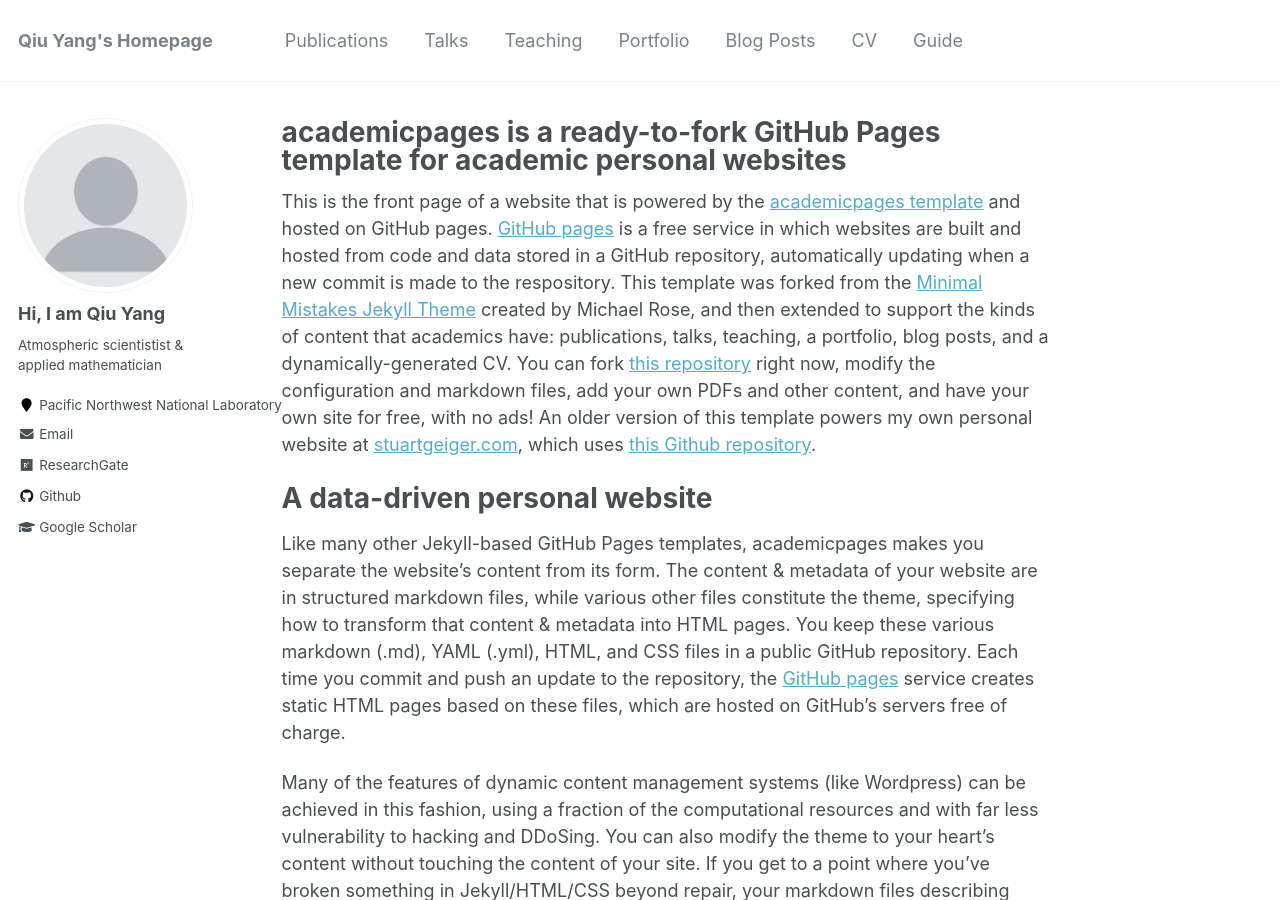
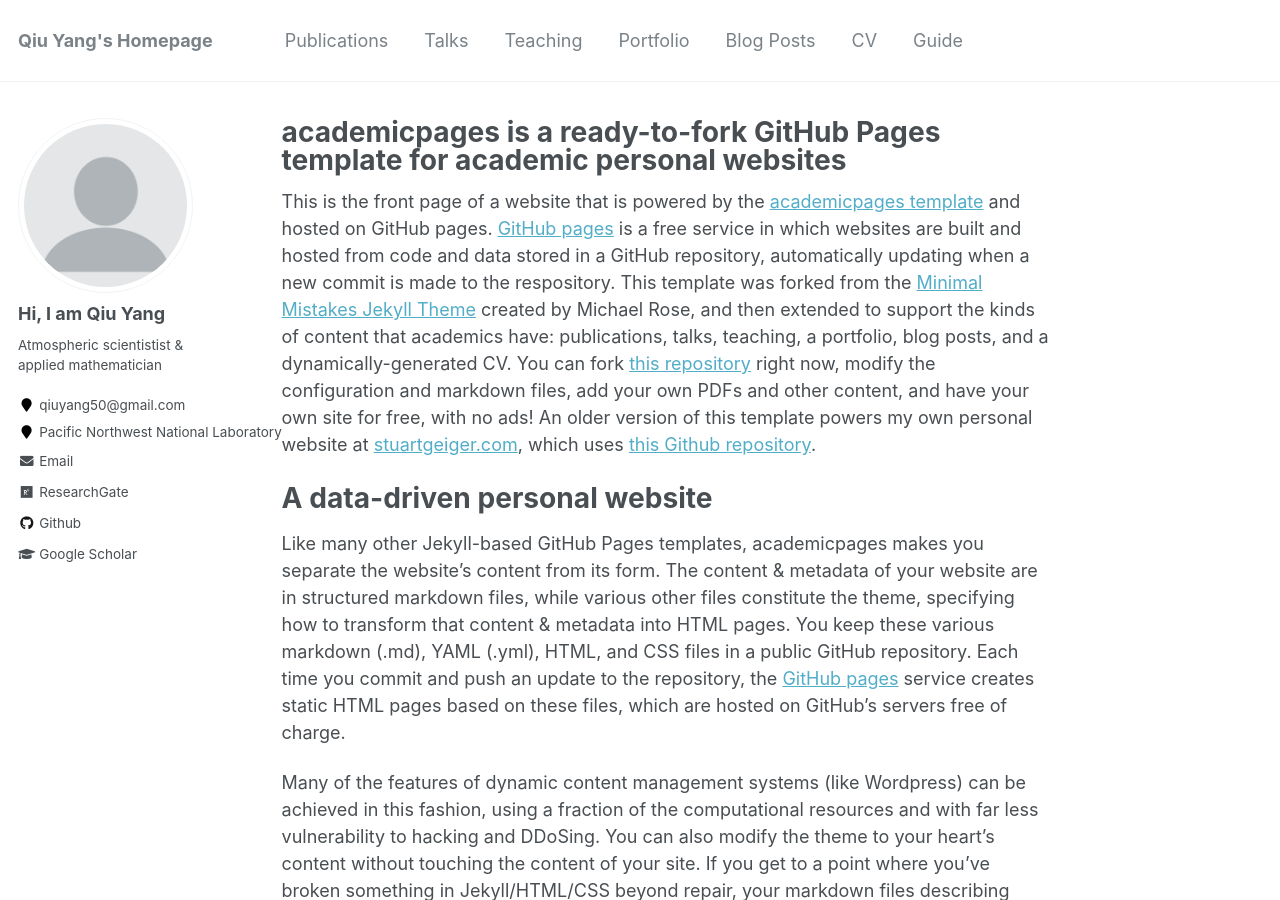
Before and after one commit to qiuyang50/qiuyang50.github.io, a Jekyll site: the page built from _pages/about.md, in a window 1280 px wide and 900 px high. Built offline with Jekyll 4.4.1, drawn with Linux system fonts in a browser that asks for light colours.

Commit message:
Update _config.yml

```diff
--- a/_config.yml
+++ b/_config.yml
@@ -83,8 +83,8 @@
   name             : "Hi, I am Qiu Yang"
   avatar           : "profile.png"
   bio              : "Atmospheric scientistist & applied mathematician"
-  location         : "Pacific Northwest National Laboratory"
-  employer         :
+  location         : "qiuyang50@gmail.com"
+  employer         : "Pacific Northwest National Laboratory"
   pubmed           :
   googlescholar    : "https://scholar.google.com/citations?hl=en&user=MzMRC04AAAAJ"
   email            : qiuyang50@gmail.com
```
